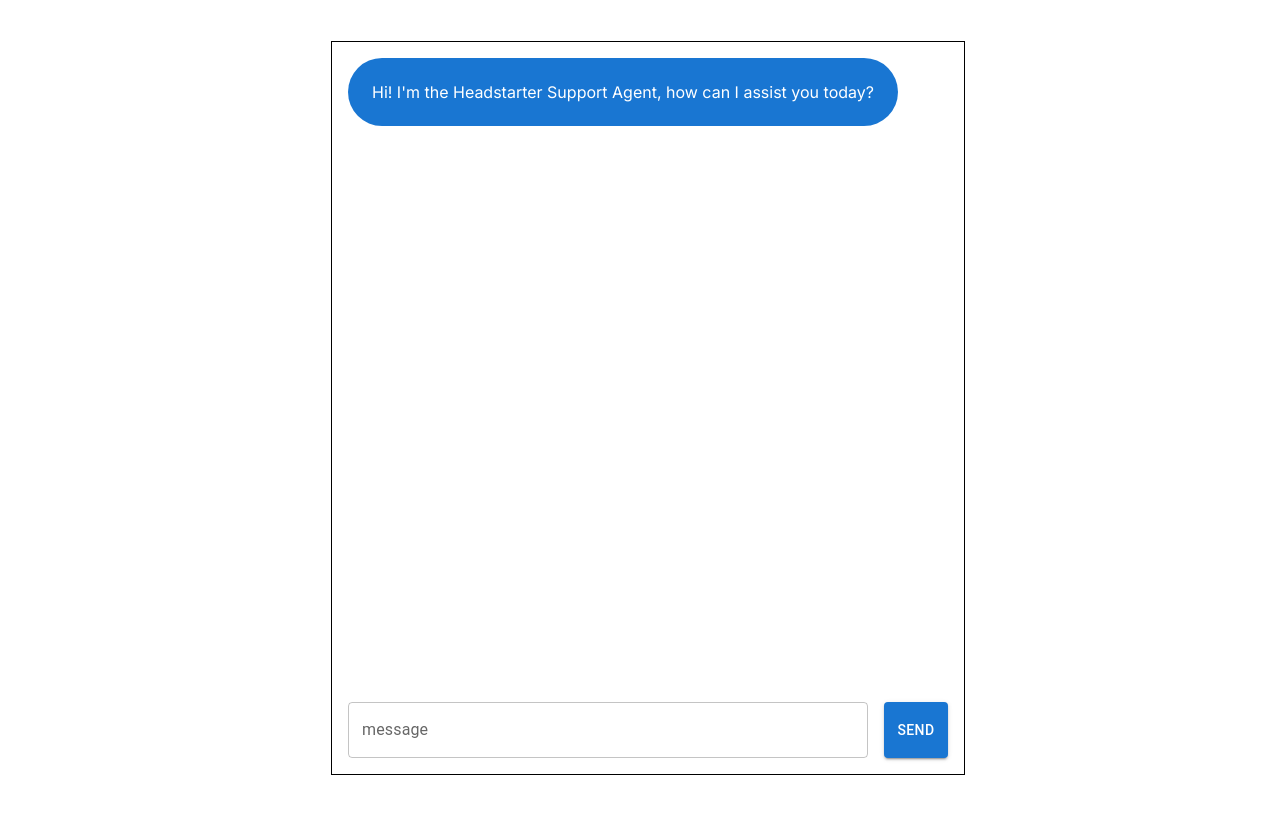
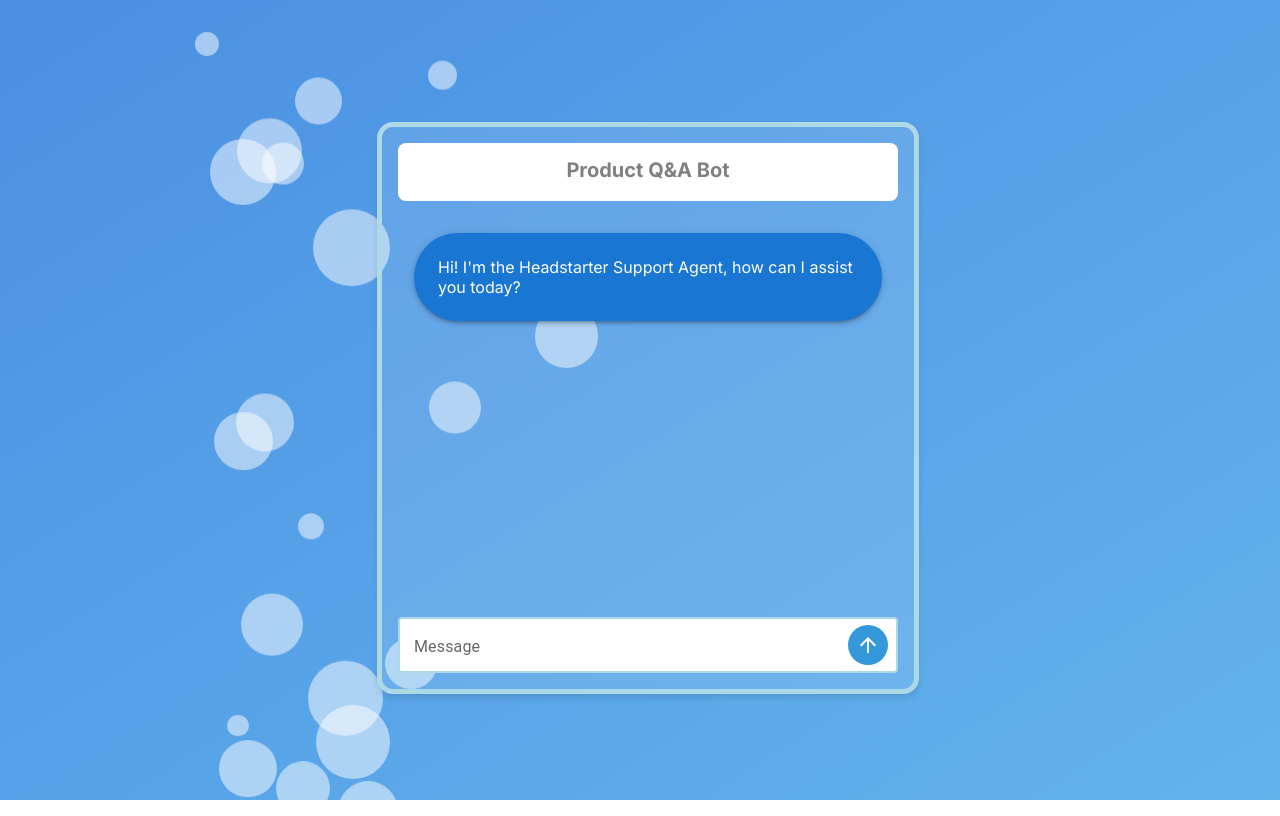
Before and after one commit to longv1-code/customer-support-ai, a Next.js app: page / in a window 1280 px wide. Built offline with nearby package versions, Linux system fonts and the light colour scheme.

Commit message:
initialized fourth commit

```diff
--- a/app/page.js
+++ b/app/page.js
@@ -1,7 +1,85 @@
 'use client'
-import { Box, Stack, TextField, Button } from "@mui/material";
-import Image from "next/image";
-import {useState} from 'react'
+import { Box, Stack, TextField, IconButton } from "@mui/material";
+import ArrowUpwardIcon from '@mui/icons-material/ArrowUpward';
+import { useState, useEffect, useRef } from 'react'
+import styled from '@emotion/styled'
+
+
+const BubbleBackground = styled.div`
+  position: fixed;
+  top: 0;
+  left: 0;
+  right: 0;
+  bottom: 0;
+  z-index: -1;
+  overflow: hidden;
+  background: linear-gradient(to bottom right, #4a90e2, #63b3ed);
+`;
+
+const BubbleElement = styled.div`
+  position: absolute;
+  background: rgba(299, 299, 299, 0.5);
+  border-radius: 50%;
+  animation: float 4s ease-in-out infinite, moveHorizontal 15s linear infinite;
+
+  @keyframes float {
+    0%, 100% { transform: translateY(0); }
+    50% { transform: translateY(-20px); }
+  }
+
+  @keyframes moveHorizontal {
+    0% { left: -5%; }
+    100% { left: 105%; }
+  }
+`;
+
+function Bubbles() {
+  const [bubbles, setBubbles] = useState([]);
+
+  useEffect(() => {
+    const newBubbles = [];
+    for (let i = 0; i < 20; i++) {
+      newBubbles.push({
+        id: i,
+        size: Math.random() * 60 + 20,
+        top: `${Math.random() * 100}%`,
+        animationDuration: `${Math.random() * 4 + 2}s`,
+        moveHorizontalDuration: `${Math.random() * 20 + 10}s`
+      });
+    }
+    setBubbles(newBubbles);
+  }, []);
+
+  return (
+    <BubbleBackground>
+      {bubbles.map((bubble) => (
+        <BubbleElement
+          key={bubble.id}
+          style={{
+            width: `${bubble.size}px`,
+            height: `${bubble.size}px`,
+            top: bubble.top,
+            animationDuration: `${bubble.animationDuration}, ${bubble.moveHorizontalDuration}`
+          }}
+        />
+      ))}
+    </BubbleBackground>
+  );
+}
+
+const Navbar = styled.div`
+  background-color: white;
+  color: grey;
+  padding: 15px;
+  text-align: center;
+  font-size: 20px;
+  font-weight: bold;
+  border-top-left-radius: 8px;
+  border-top-right-radius: 8px;
+  border-bottom-left-radius: 8px;
+  border-bottom-right-radius: 8px;
+  height: 30px
+`;
 
 export default function Home() {
   const [messages, setMessages] = useState([{
@@ -10,31 +88,42 @@
   }])
 
   const [message, setMessage] = useState('')
+  const messageContainerRef = useRef(null);
 
-  const sendMessage = async()=>{
+  const scrollToBottom = () => {
+    if (messageContainerRef.current) {
+      messageContainerRef.current.scrollTop = messageContainerRef.current.scrollHeight;
+    }
+  };
+
+  useEffect(() => {
+    scrollToBottom();
+  }, [messages]);
+
+  const sendMessage = async () => {
     setMessage('')
-    setMessages((messages)=>[
+    setMessages((messages) => [
       ...messages,
-      {role: "user", content: message},
-      {role: "assistant", content: ''}
+      { role: "user", content: message },
+      { role: "assistant", content: '' }
     ])
     const response = fetch('./api/chat', {
       method: 'POST',
-      headers:{
+      headers: {
         'Content-Type': 'application/json'
       },
-      body: JSON.stringify([...messages, {role: "user", content: message}])
-    }).then(async (res)=>{
+      body: JSON.stringify([...messages, { role: "user", content: message }])
+    }).then(async (res) => {
       const reader = res.body.getReader()
       const decoder = new TextDecoder()
 
       let result = ''
-      return reader.read().then(function processText({done, value}){
+      return reader.read().then(function processText({ done, value }) {
         if (done) {
           return result
         }
-        const text = decoder.decode(value || new Int8Array(), {stream: true})
-        setMessages((messages)=>{
+        const text = decoder.decode(value || new Int8Array(), { stream: true })
+        setMessages((messages) => {
           let lastMessage = messages[messages.length - 1]
           let otherMessages = messages.slice(0, messages.length - 1)
           return [
@@ -50,64 +139,158 @@
     })
   }
 
-  return(
+
+return (
+  <>
+    <Bubbles />
     <Box
-      width = "100vw"
-      height = "100vh"
-      display = "flex"
-      flexDirection = "column"
-      justifyContent = "center"
-      alignItems = "center"
+      width="100vw"
+      height="100vh"
+      display="flex"
+      flexDirection="column"
+      justifyContent="center"
+      alignItems="center"
     >
       <Stack
         direction="column"
-          width="600px"
-          height="700px"
-          border="1px solid black"
+        width="500px"
+        height="530px"
+        border="5px solid lightblue"
+        boxShadow="0 4px 6px rgba(0, 0, 0, 0.1)"
         p={2}
-          spacing={3}
+        spacing={2}
+        bgcolor="rgba(255, 255, 255, 0.1)"
+        borderRadius={4}
+      >
+      <Navbar>Product Q&A Bot</Navbar>
+      <Stack
+            direction="column"
+            height="calc(100% - 120px)" // Adjust this value based on your Navbar and input field heights
+            sx={{
+              position: 'relative',
+              overflow: 'hidden',
+            }}
         >
         <Stack
+          ref={messageContainerRef}
           direction="column"
           spacing={2}
           flexGrow={1}
           overflow="auto"
-            maxHeight="100%"
+          maxHeight="calc(100% - 70px)" // Adjust for the input field height
+
+          p={2}
+          sx={{
+        '&::-webkit-scrollbar': {
+          width: '8px',
+        },
+        '&::-webkit-scrollbar-track': {
+          background: 'transparent',
+        },
+        '&::-webkit-scrollbar-thumb': {
+          backgroundColor: 'rgba(0,0,0,.1)',
+          borderRadius: '4px',
+        },
+        '&::-webkit-scrollbar-thumb:hover': {
+          backgroundColor: 'rgba(0,0,0,.2)',
+        },
+      }}
         >
-            {
-              messages.map((message, index) => (
+          {messages.map((message, index) => (
             <Box
               key={index}
               display="flex"
               justifyContent={
-                    message.role==="assistant" ? 'flex-start': 'flex-end'
+                message.role === "assistant" ? 'flex-start' : 'flex-end'
               }
             >
               <Box bgcolor={
-                    message.role === 'assistant' ? 'primary.main' : 'secondary.main'
+                message.role === 'assistant' ? 'primary.main' : 'white' // Off-white color for user messages
+                // #F5F5F5 user bg color
               }
-                  color="white"
+                color={message.role === 'assistant' ? 'white' : 'grey'} // Black text for user messages
                 borderRadius={16}
                 p={3}
+                sx={{
+                  transition: 'background-color 0.3s ease',
+                  boxShadow: 3,
+                  '&:hover': {
+                    backgroundColor: message.role === 'assistant' ? 'primary.dark' : '#E0E0E0', // Darker off-white on hover
+                    boxShadow: 6,
+                  }
+                }}
               >
                 {message.content}
               </Box>
             </Box>
-              ))
-            }
+          ))}
         </Stack>
-          <Stack
-            direction="row"
-            spacing={2}
+        </Stack>
+        <Box
+          position="relative"
+          sx={{
+            border: '2px solid lightblue',
+            borderRadius: '4px',
+            overflow: 'hidden'
+          }}
         >
           <TextField
-              label = "message"
+            label="Message"
             fullWidth
             value={message}
             onChange={(e) => setMessage(e.target.value)}
+            variant="outlined"
+            sx={{
+              '& .MuiOutlinedInput-root': {
+                paddingRight: '48px', // Make room for the send button
+                '& fieldset': {
+                  border: 'none', // Remove the default TextField border
+                },
+                '&.Mui-focused .MuiOutlinedInput-notchedOutline': {
+                  border: 'none', // Remove the focus border
+                },
+              },
+              '& .MuiInputLabel-outlined': {
+                '&.Mui-focused': {
+                  color: 'blue', // Change label color when focused
+                },
+              },
+              '& .MuiInputBase-input': {
+                position: 'relative',
+                zIndex: 1, // Ensure the text is above the background
+              },
+              '&::before': {
+                content: '""',
+                position: 'absolute',
+                top: 0,
+                left: 0,
+                right: 0,
+                bottom: 0,
+                backgroundColor: 'white',
+                zIndex: 0,
+              },
+            }}
           />
-              <Button variant="contained" onClick={sendMessage}>Send</Button>
+          <IconButton
+            onClick={sendMessage}
+            sx={{
+              position: 'absolute',
+              right: '8px',
+              top: '50%',
+              transform: 'translateY(-50%)',
+              zIndex: 2, // Ensure the button is above the text
+              bgcolor: '#3498db',
+              color: 'white',
+              '&:hover': {
+              bgcolor: '#2980b9',
+              },
+            }}
+          >
+            <ArrowUpwardIcon />
+          </IconButton>
+        </Box>
       </Stack>
-        </Stack>
-      </Box>)
+    </Box>
+  </>
+)
 }
--- a/package.json
+++ b/package.json
@@ -11,8 +11,9 @@
   "dependencies": {
     "@emotion/react": "^11.13.0",
     "@emotion/styled": "^11.13.0",
+    "@mui/icons-material": "^5.16.7",
     "@mui/material": "^5.16.6",
-    "next": "14.2.5",
+    "next": "^14.2.5",
     "openai": "^4.55.1",
     "react": "^18",
     "react-dom": "^18"
```
Also changed, not shown: 1 other file (tests, documents, lock files or other folders). Lines whose indentation alone changed are shown as unchanged.
